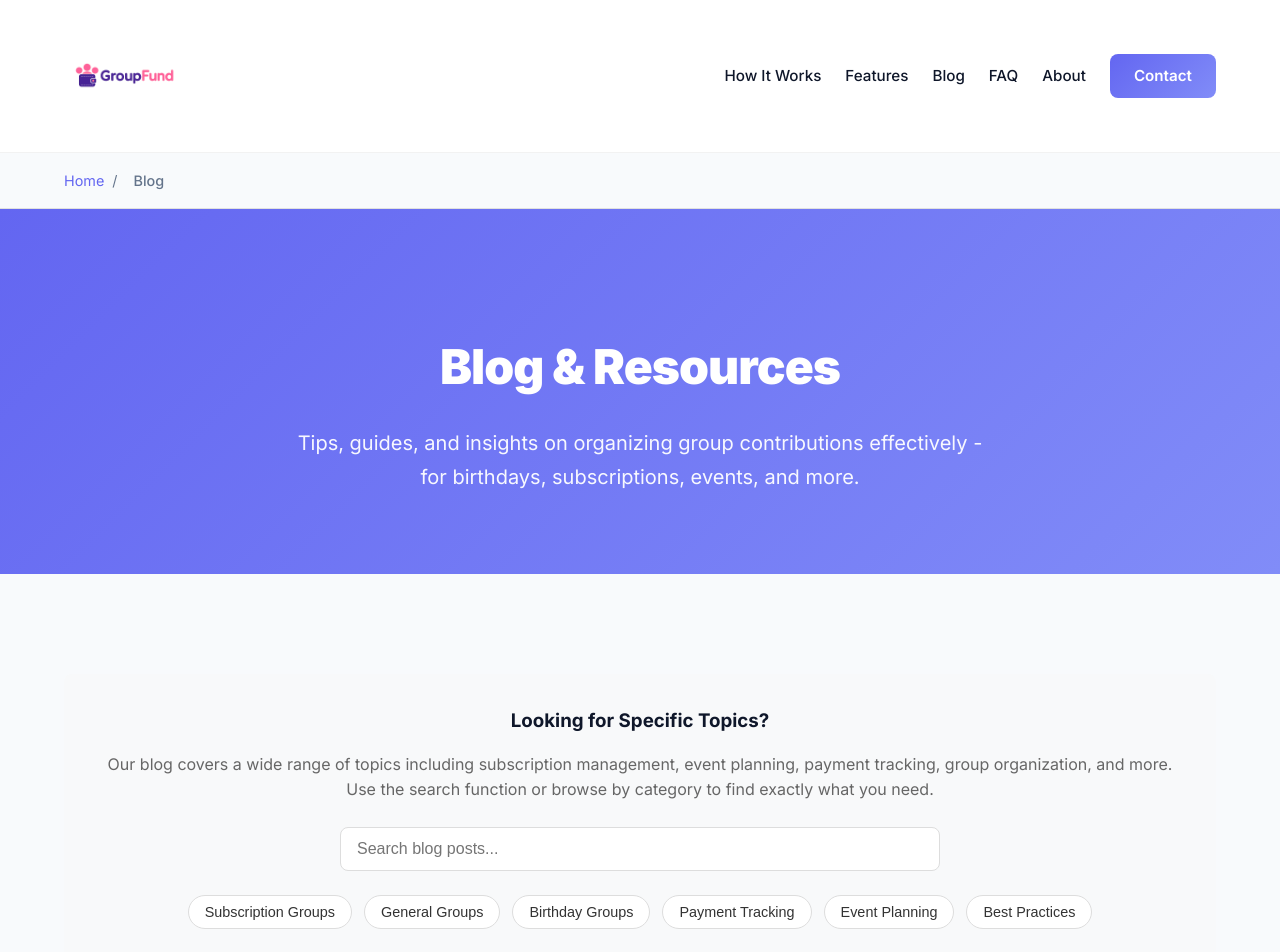
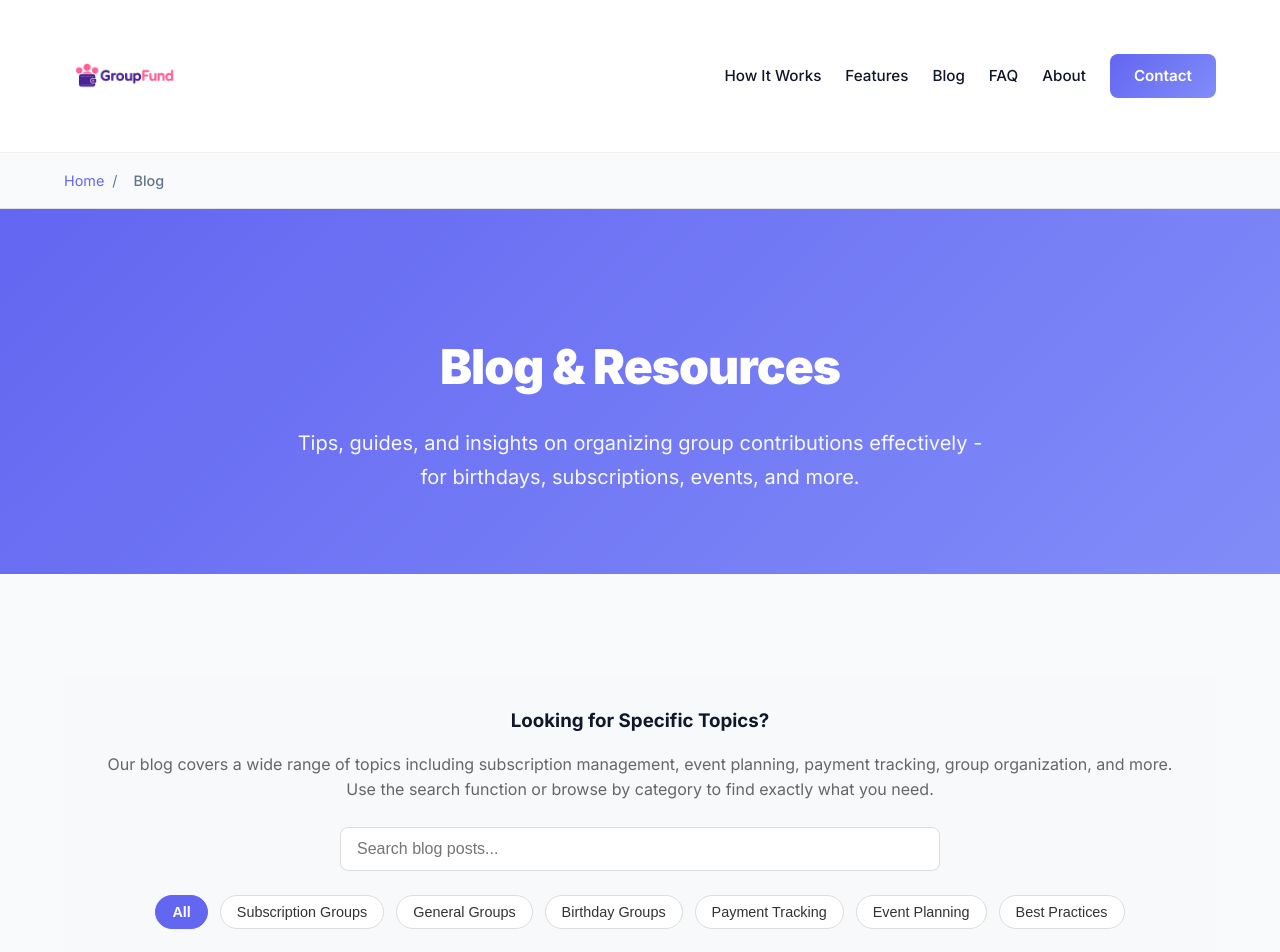
Before and after one commit to chinazaaa/groupfund-website, a React (Vite) app: page /blog in a window 1280 px wide. Shown: the top 952 px of the page. Built offline with nearby package versions, Linux system fonts and the light colour scheme.

Commit message:
Update BlogPage.jsx

```diff
--- a/src/pages/BlogPage.jsx
+++ b/src/pages/BlogPage.jsx
@@ -257,7 +257,9 @@ export default function BlogPage() {
   }, [searchQuery, selectedCategory])
 
   const handleCategoryClick = (category) => {
-    if (selectedCategory === category) {
+    if (category === 'All') {
+      setSelectedCategory(null) // Clear filter when "All" is clicked
+    } else if (selectedCategory === category) {
       setSelectedCategory(null) // Deselect if clicking the same category
     } else {
       setSelectedCategory(category)
@@ -315,6 +317,34 @@ export default function BlogPage() {
 
             {/* Category Filters */}
             <div style={{ display: 'flex', gap: '0.75rem', justifyContent: 'center', flexWrap: 'wrap' }}>
+              {/* All button */}
+              <button
+                onClick={() => handleCategoryClick('All')}
+                style={{
+                  padding: '0.5rem 1rem',
+                  backgroundColor: selectedCategory === null ? '#6366f1' : '#fff',
+                  color: selectedCategory === null ? '#fff' : '#333',
+                  border: '1px solid',
+                  borderColor: selectedCategory === null ? '#6366f1' : '#ddd',
+                  borderRadius: '20px',
+                  fontSize: '0.9rem',
+                  cursor: 'pointer',
+                  transition: 'all 0.3s ease',
+                  fontWeight: selectedCategory === null ? '600' : '400'
+                }}
+                onMouseEnter={(e) => {
+                  if (selectedCategory !== null) {
+                    e.target.style.backgroundColor = '#f0f0f0'
+                  }
+                }}
+                onMouseLeave={(e) => {
+                  if (selectedCategory !== null) {
+                    e.target.style.backgroundColor = '#fff'
+                  }
+                }}
+              >
+                All
+              </button>
               {categories.map((category) => (
                 <button
                   key={category}
```
